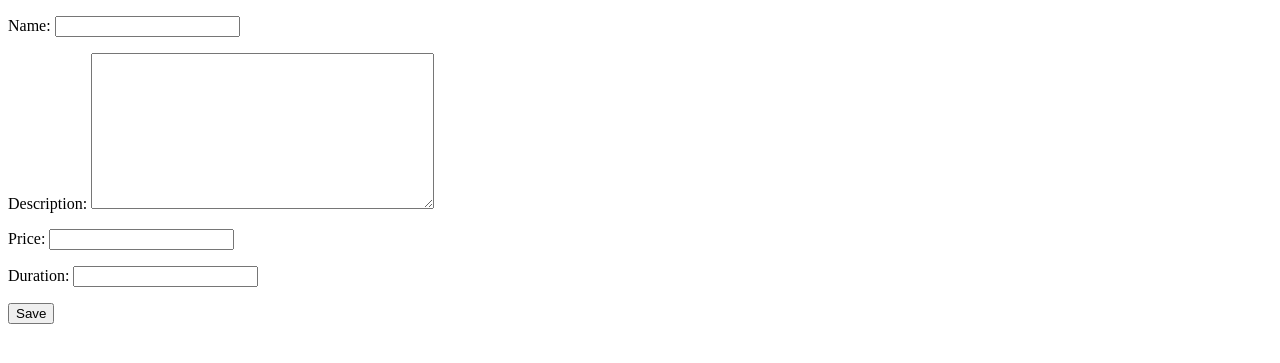
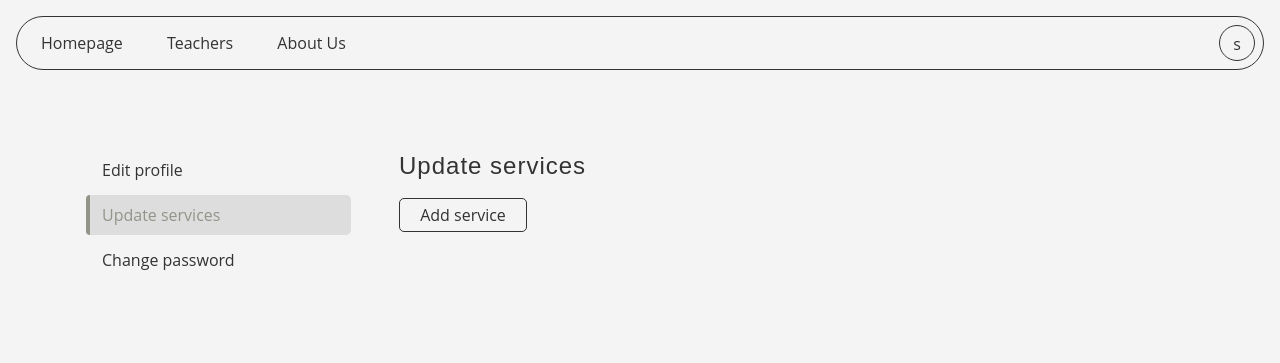
Before and after one commit to veemarh/DjangoBlockchained, a Django app: page /accounts/teacher/services/ in a window 1280 px wide. Shown: the top 363 px of the page. Run offline with Django 5.2, Linux system fonts and the light colour scheme; the visitor is signed in with stand-in values (Sample User, id 1).

Commit message:
services design

```diff
--- a/static/css/profile-settings.css
+++ b/static/css/profile-settings.css
@@ -82,6 +82,7 @@
     display: inline-block;
     padding-bottom: 16px;
 }
+.account-dataset p:has(label + textarea),
 .account-dataset p:has(label + input),
 .account-dataset:has(#id_interests) p {
     display: flex;
@@ -91,6 +92,15 @@
 .account-dataset p:has(label + input):last-child {
     margin-bottom: 0;
 }
+.account-dataset textarea {
+    font-family: 'Open Sans', arial, sans-serif;
+    line-height: 1.2;
+    color: #333;
+    width: 100%;
+    resize: none;
+    height: 128px;
+}
+.account-dataset textarea,
 .account-dataset input {
     background: transparent;
     outline: none;
@@ -99,6 +109,8 @@
     padding: 10px;
     font-size: 16px;
 }
+.account-dataset textarea:not([disabled]):active,
+.account-dataset textarea:not([disabled]):focus,
 .account-dataset input:not([disabled]):active,
 .account-dataset input:not([disabled]):focus {
     border-color: #333;
@@ -276,3 +288,87 @@ p:has(input[id*=password]) .password-view-toggle {
 p:has(input[id*=password]) .password-view-toggle.shown {
     background-image: url('../img/view.png');
 }
+
+/* блок сервисов преподавателей */
+#service-list {
+    display: flex;
+    flex-direction: column;
+    gap: 8px;
+    max-width: 640px;
+}
+#service-list .one-service {
+    display: flex;
+    justify-content: space-between;
+    background-color: rgba(221, 221, 221, 0.3);
+    padding: 3px 8px;
+}
+#service-list label {
+    align-self: center;
+}
+#service-list button {
+    color: #f4f4f4;
+    background-color: #333;
+    border: none;
+    border-radius: 5px;
+    line-height: 1;
+    padding: 8px;
+    user-select: none;
+}
+#service-list button:hover,
+#service-list button:active {
+    background-color: #94938a;
+}
+#service-list button:focus:not(:checked) {
+    background-color: #333;
+}
+#service-form {
+    background-color: #f4f4f4;
+    padding: 16px;
+    border: 1px solid #333;
+    border-radius: 10px;
+}
+#show-service-button {
+    color: #333;
+    background-color: #f4f4f4;
+    border: 1px solid #333;
+    border-radius: 5px;
+    line-height: 1;
+    padding: 8px;
+    width: 128px;
+    text-align: center;
+    user-select: none;
+    cursor: pointer;
+    transition: .2s;
+}
+#show-service-button:hover,
+#show-service-button:active {
+    background-color: #ddd;
+}
+#show-service-button button:focus:not(:checked) {
+    background-color: #f4f4f4;
+}
+#service-dialog {
+    position: absolute;
+    background: none;
+    border: none;
+    margin: auto;
+    overflow: visible;
+}
+#service-dialog::backdrop {
+    background: rgba(51, 51, 51, 0.3);
+}
+#close-service-form button {
+    display: block;
+    margin-left: auto;
+    margin-right: 16px;
+    width: 32px;
+    height: 32px;
+    line-height: 32px;
+    border: 1px solid #333;
+    border-radius: 50%;
+    background-color: transparent;
+    transform: translateY(calc(100% + 16px));
+}
+#close-service-form button:focus-visible {
+    outline: none;
+}
--- a/templates/create_service.html
+++ b/templates/create_service.html
@@ -1,26 +1,51 @@
-<!DOCTYPE html>
-<html lang="en">
-<head>
-    <meta charset="UTF-8">
-    <title>Title</title>
-</head>
-<body>
-
+{% extends 'base.html' %}
+{% block content %}
+    <div class="account-content-wrapper">
+        <div id="account-space-nav">
+            <ul>
+                <li><a href="{% url 'teacher_profile_edit' user.id %}">Edit profile</a></li>
+                <li id="current-edit-page">
+                    <div></div>
+                    <a href="{% url 'teacher_services' %}">Update services</a>
+                </li>
+                <li><a href="{% url 'password_change' %}">Change password</a></li>
+            </ul>
+        </div>
+        <div id="account-space-edit">
+            <h3>Update services</h3>
+            <div id="service-list">
                 {% for service in request.user.teacher.service_set.all %}
-    <li> {{ service.name }} </li>
+                    <div class="one-service">
+                        <label>{{ service.name }}</label>
                         <form method="post" action="{% url 'delete_service' service.pk %}">
                             {% csrf_token %}
-        <button id="nav-logout-button" type="submit">
-            delete
-        </button>
+                            <button class="delete-service-button" type="submit">Delete</button>
                         </form>
-
-
-
+                    </div>
                 {% endfor %}
-<form action="" method="post">{% csrf_token %}
+                <div id="show-service-button">Add service</div>
+            </div>
+            <dialog id="service-dialog">
+                <form id="close-service-form" method="dialog">
+                    <button>X</button>
+                </form>
+                <form id="service-form" class="data-editing-form" action="" method="post">
+                    <div class="account-dataset">
+                        <h3>Add service</h3>
+                        {% csrf_token %}
                         {{ form.as_p }}
+                    </div>
                     <button class="btn btn-success ml-2" type="submit">Save</button>
                 </form>
-</body>
-</html>
+            </dialog>
+        </div>
+    </div>
+    <script>
+        let showServiceButton = document.getElementById('show-service-button');
+        let serviceDialog = document.getElementById('service-dialog');
+        showServiceButton.addEventListener('click', () => {
+            serviceDialog.showModal();
+        });
+    </script>
+{% endblock content %}
+{% block footer %}{% endblock footer %}
--- a/templates/interests_form.html
+++ b/templates/interests_form.html
@@ -19,8 +19,8 @@
                     {{ form.as_p }}
                 </div>
                 <button type="submit" class="btn btn-success">Save changes</button>
-                {% comment %}<a href="{% url 'home' %}" class="btn btn-outline-secondary">Nevermind</a>{% endcomment %}
             </form>
         </div>
     </div>
 {% endblock %}
+{% block footer %}{% endblock footer %}
--- a/templates/student_profile.html
+++ b/templates/student_profile.html
@@ -46,3 +46,4 @@
         </div>
     </div>
 {% endblock %}
+{% block footer %}{% endblock footer %}
--- a/templates/student_profile_edit.html
+++ b/templates/student_profile_edit.html
@@ -37,3 +37,4 @@
         });
     </script>
 {% endblock content %}
+{% block footer %}{% endblock footer %}
--- a/templates/teacher_profile.html
+++ b/templates/teacher_profile.html
@@ -44,3 +44,4 @@
         </div>
     </div>
 {% endblock %}
+{% block footer %}{% endblock footer %}
--- a/templates/teacher_profile_edit.html
+++ b/templates/teacher_profile_edit.html
@@ -36,3 +36,4 @@
         });
     </script>
 {% endblock content %}
+{% block footer %}{% endblock footer %}
```
Also changed, not shown: templates/registration/password_change_form.html (+12 -7 lines). Lines whose indentation alone changed are shown as unchanged.
